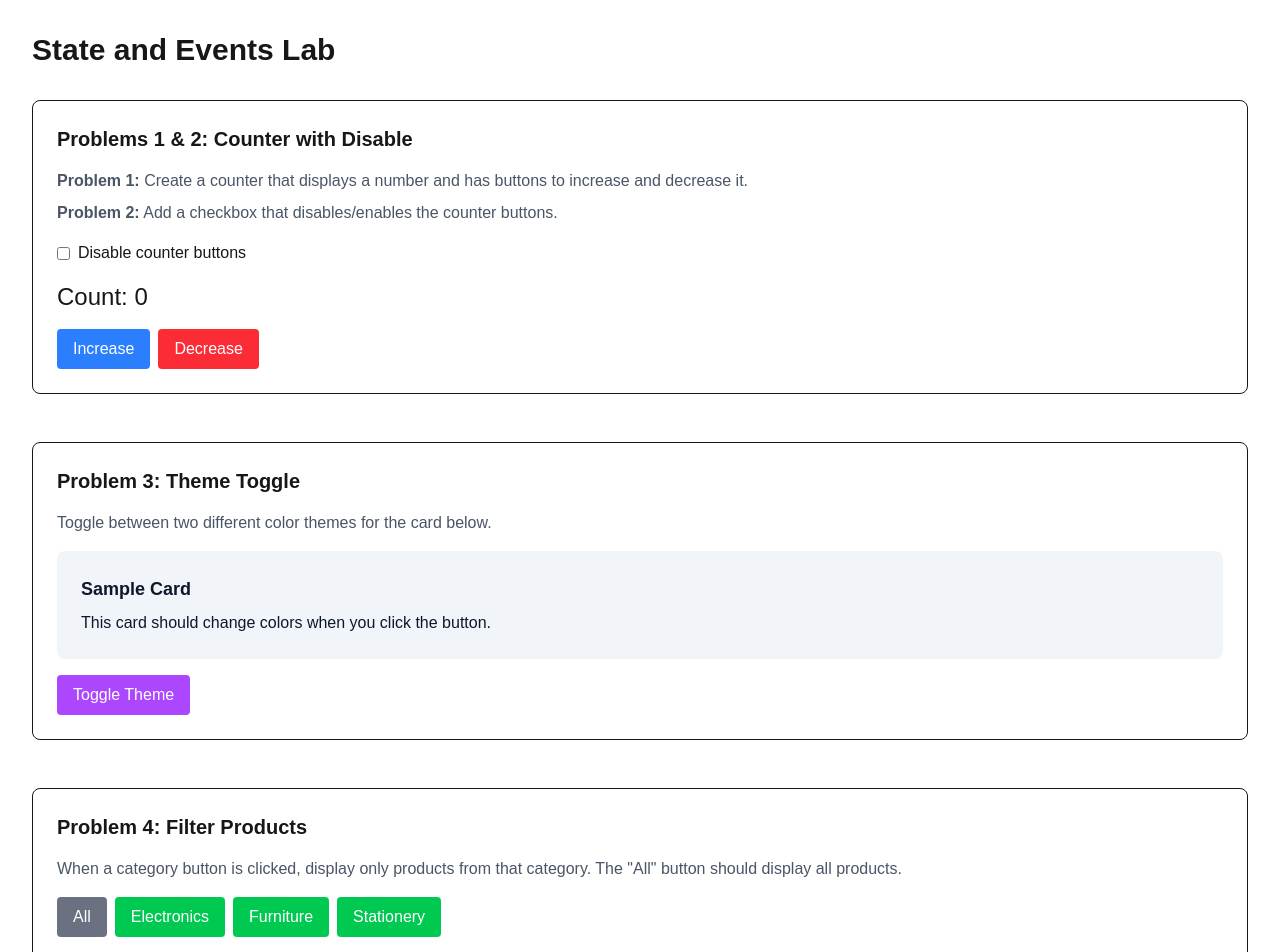
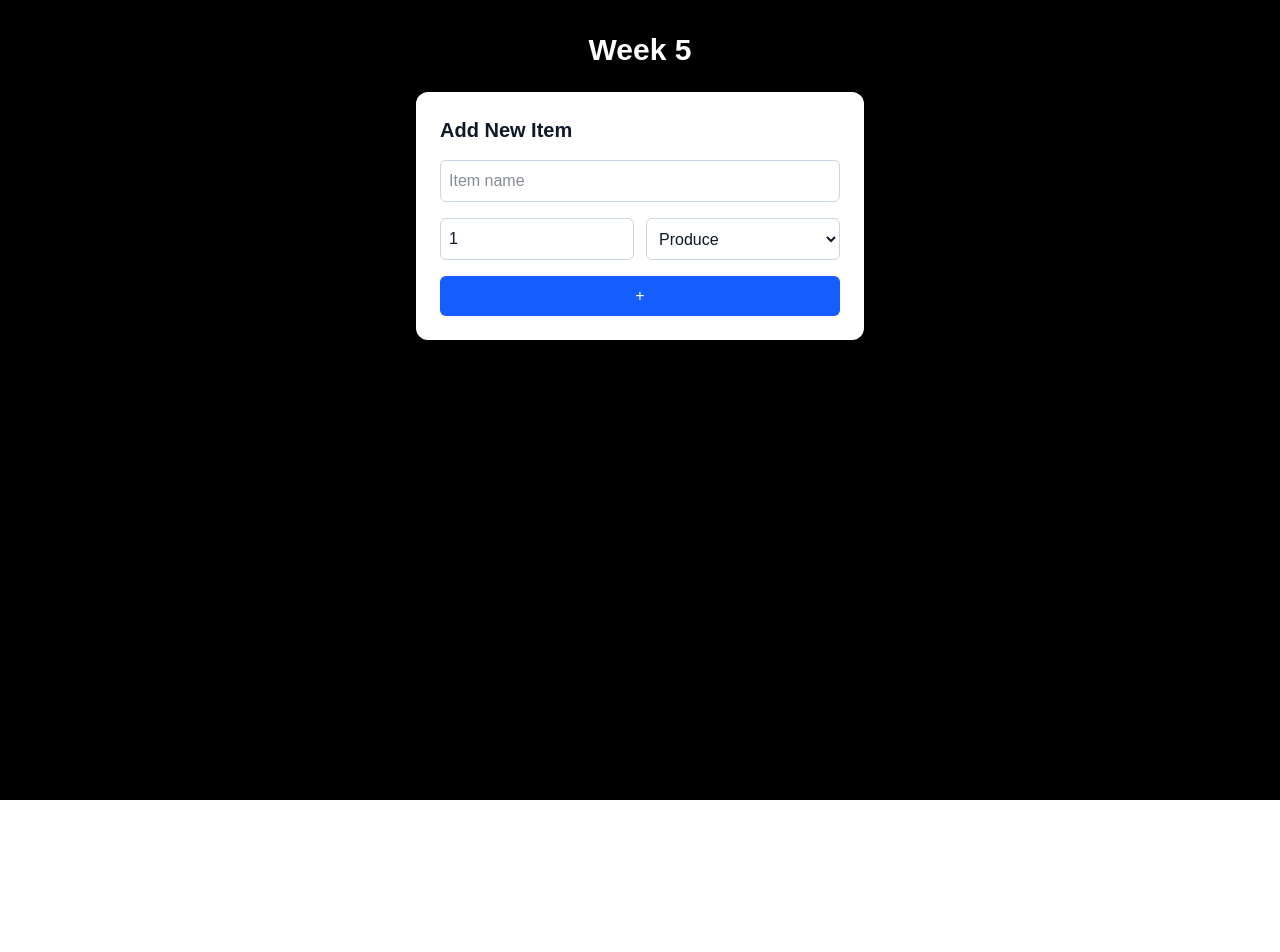
Before and after one commit to afkmary/cprg306-assignments, a Next.js app: page /week-5 in a window 1280 px wide. Shown: the top 952 px of the page. After the commit the page ends 800 px from the top, so only its background shows below. Built offline with nearby package versions, Linux system fonts and the light colour scheme.

Commit message:
replaced page.js with correct code

```diff
--- a/app/week-5/NewItem.js
+++ b/app/week-5/NewItem.js
@@ -18,7 +18,7 @@ export default function NewItem() {
 
     console.log(item);
     alert(
-      `Added: ${item.name || "(no name)"}, quantity: ${item.quantity}, category: ${item.category}`
+      `Added: ${item.name}, quantity: ${item.quantity}, category: ${item.category}`
     );
 
     setName("");
@@ -33,48 +33,31 @@ export default function NewItem() {
     >
       <h2 className="text-xl font-semibold">Add New Item</h2>
 
-      {/* Name */}
-      <div className="space-y-1">
-        <label className="text-sm font-medium" htmlFor="name">
-          Name
-        </label>
+      {/* Name Field */}
       <input
-          id="name"
         type="text"
         required
         value={name}
         onChange={(e) => setName(e.target.value)}
-          className="w-full rounded-md border border-slate-300 p-2 outline-none focus:ring-2 focus:ring-blue-500"
-          placeholder="e.g., Bread"
+        className="w-full rounded-md border border-slate-300 p-2"
+        placeholder="Item name"
       />
-      </div>
 
-      {/* Quantity + Category row */}
+      {/* Quantity + Category */}
       <div className="flex gap-3">
-        <div className="flex-1 space-y-1">
-          <label className="text-sm font-medium" htmlFor="quantity">
-            Quantity
-          </label>
         <input
-            id="quantity"
           type="number"
           min={1}
           max={99}
           value={quantity}
           onChange={(e) => setQuantity(e.target.value)}
-            className="w-full rounded-md border border-slate-300 p-2 outline-none focus:ring-2 focus:ring-blue-500"
+          className="w-full rounded-md border border-slate-300 p-2"
         />
-        </div>
 
-        <div className="flex-1 space-y-1">
-          <label className="text-sm font-medium" htmlFor="category">
-            Category
-          </label>
         <select
-            id="category"
           value={category}
           onChange={(e) => setCategory(e.target.value)}
-            className="w-full rounded-md border border-slate-300 p-2 outline-none focus:ring-2 focus:ring-blue-500"
+          className="w-full rounded-md border border-slate-300 p-2"
         >
           <option value="produce">Produce</option>
           <option value="dairy">Dairy</option>
@@ -89,12 +72,11 @@ export default function NewItem() {
           <option value="other">Other</option>
         </select>
       </div>
-      </div>
 
       {/* Submit */}
       <button
         type="submit"
-        className="w-full rounded-md bg-blue-600 py-2 text-lg font-semibold text-white hover:bg-blue-700 active:scale-[0.99]"
+        className="w-full rounded-md bg-blue-600 py-2 text-white hover:bg-blue-700"
       >
         +
       </button>
--- a/app/week-5/page.js
+++ b/app/week-5/page.js
@@ -1,204 +1,12 @@
-"use client";
+import NewItem from "./NewItem";
 
-import { useState } from "react";
-
-// Sample data for filtering exercise
-const products = [
-  { id: 1, name: "Laptop", category: "electronics", price: 999 },
-  { id: 2, name: "Desk Chair", category: "furniture", price: 199 },
-  { id: 3, name: "Notebook", category: "stationery", price: 5 },
-  { id: 4, name: "Headphones", category: "electronics", price: 149 },
-  { id: 5, name: "Desk Lamp", category: "furniture", price: 45 },
-  { id: 6, name: "Pen Set", category: "stationery", price: 12 },
-];
-
-export default function StateEventsLab() {
-  // PROBLEM 1: Counter
-  const [count, setCount] = useState(0);
-
-  // PROBLEM 2: Disabled checkbox
-  const [isDisabled, setIsDisabled] = useState(false);
-
-  // PROBLEM 3: Theme toggle
-  const [isDarkTheme, setIsDarkTheme] = useState(false);
-
-  // PROBLEM 4: Filter products (start with all)
-  const [filteredProducts, setFilteredProducts] = useState(products);
-
-  function handleFilter(category) {
-    if (category === "all") {
-      setFilteredProducts(products);
-    } else {
-      setFilteredProducts(products.filter((p) => p.category === category));
-    }
-  }
-
-  // PROBLEM 5: Show/Hide content
-  const [showDetails, setShowDetails] = useState(true);
-
+export default function Page() {
   return (
-    <div className="p-8 space-y-12">
-      <h1 className="text-3xl font-bold mb-8">State and Events Lab</h1>
-
-      {/* PROBLEM 1 & 2: Counter with Increase/Decrease + Disabled State */}
-      <section className="border p-6 rounded-lg">
-        <h2 className="text-xl font-semibold mb-4">
-          Problems 1 & 2: Counter with Disable
-        </h2>
-        <p className="text-gray-600 mb-2">
-          <strong>Problem 1:</strong> Create a counter that displays a number
-          and has buttons to increase and decrease it.
-        </p>
-        <p className="text-gray-600 mb-4">
-          <strong>Problem 2:</strong> Add a checkbox that disables/enables the
-          counter buttons.
-        </p>
-
-        {/* Problem 2: Add state to track disabled status */}
-        <div className="mb-4">
-          <label className="flex items-center gap-2">
-            <input
-              type="checkbox"
-              checked={isDisabled}
-              onChange={(e) => setIsDisabled(e.target.checked)}
-            />
-            <span>Disable counter buttons</span>
-          </label>
-        </div>
-
-        {/* (Problem 1): Display the counter value */}
-        <div className="text-2xl mb-4">Count: {count}</div>
-
-        {/* (Problem 1): onClick handlers to modify the counter */}
-        {/* (Problem 2): Add disabled={isDisabled} attribute to both buttons */}
-        <div className="space-x-2">
-          <button
-            disabled={isDisabled}
-            onClick={() => setCount((c) => c + 1)}
-            className="px-4 py-2 bg-blue-500 text-white rounded disabled:bg-gray-300 disabled:cursor-not-allowed"
-          >
-            Increase
-          </button>
-          <button
-            disabled={isDisabled}
-            onClick={() => setCount((c) => c - 1)}
-            className="px-4 py-2 bg-red-500 text-white rounded disabled:bg-gray-300 disabled:cursor-not-allowed"
-          >
-            Decrease
-          </button>
-        </div>
-      </section>
-
-      {/* PROBLEM 3: Theme Toggle on Card */}
-      <section className="border p-6 rounded-lg">
-        <h2 className="text-xl font-semibold mb-4">Problem 3: Theme Toggle</h2>
-        <p className="text-gray-600 mb-4">
-          Toggle between two different color themes for the card below.
-        </p>
-
-        <div
-          className={
-            isDarkTheme
-              ? "p-6 rounded-lg bg-slate-900 text-white"
-              : "p-6 rounded-lg bg-slate-100 text-slate-900"
-          }
-        >
-          <h3 className="text-lg font-semibold mb-2">Sample Card</h3>
-          <p>This card should change colors when you click the button.</p>
-        </div>
-
-        <button
-          onClick={() => setIsDarkTheme((t) => !t)}
-          className="mt-4 px-4 py-2 bg-purple-500 text-white rounded"
-        >
-          Toggle Theme
-        </button>
-      </section>
-
-      {/* PROBLEM 4: Filter Array by Category */}
-      <section className="border p-6 rounded-lg">
-        <h2 className="text-xl font-semibold mb-4">
-          Problem 4: Filter Products
-        </h2>
-        <p className="text-gray-600 mb-4">
-          When a category button is clicked, display only products from that
-          category. The "All" button should display all products.
-        </p>
-
-        <div className="space-x-2 mb-4">
-          <button
-            onClick={() => handleFilter("all")}
-            className="px-4 py-2 bg-gray-500 text-white rounded"
-          >
-            All
-          </button>
-          <button
-            onClick={() => handleFilter("electronics")}
-            className="px-4 py-2 bg-green-500 text-white rounded"
-          >
-            Electronics
-          </button>
-          <button
-            onClick={() => handleFilter("furniture")}
-            className="px-4 py-2 bg-green-500 text-white rounded"
-          >
-            Furniture
-          </button>
-          <button
-            onClick={() => handleFilter("stationery")}
-            className="px-4 py-2 bg-green-500 text-white rounded"
-          >
-            Stationery
-          </button>
-        </div>
-
-        {/* Map over your state variable and display each product */}
-        <div className="space-y-2">
-          {filteredProducts.map((p) => (
-            <div key={p.id} className="p-3 bg-gray-50 rounded">
-              <span className="font-semibold text-slate-900">{p.name}</span> -{" "}
-              <span className="text-gray-600"> {p.category}</span> -{" "}
-              <span className="text-green-600"> ${p.price}</span>
-            </div>
-          ))}
-        </div>
-      </section>
-
-      {/* PROBLEM 5: Show/Hide Content Toggle */}
-      <section className="border p-6 rounded-lg">
-        <h2 className="text-xl font-semibold mb-4">
-          Problem 5: Show/Hide Toggle
-        </h2>
-        <p className="text-gray-600 mb-4">
-          Create a button that shows and hides the content below. The button
-          text should change based on whether content is visible.
-        </p>
-
-        {/* Add state to track whether content is visible (boolean) */}
-        {/* Add onClick handler to toggle the visibility state */}
-        {/* Use ternary operator to change button text between "Show" and "Hide" */}
-        <button
-          onClick={() => setShowDetails((prev) => !prev)}
-          className={`px-4 py-2 text-white rounded mb-4 ${showDetails ? "bg-rose-500 hover:bg-rose-600" : "bg-indigo-500 hover:bg-indigo-600"
-            }`}
-        >
-          {showDetails ? "Hide Details" : "Show Details"}
-        </button>
-
-        {showDetails && (
-          <div className="p-4 bg-indigo-50 border-l-4 border-indigo-500 rounded">
-            <h3 className="font-semibold mb-2">Hidden Content</h3>
-            <p>
-              This content should toggle on and off when you click the button
-              above.
-            </p>
-            <p className="text-sm text-gray-600 mt-2">
-              his pattern is commonly used for FAQs, expandable sections, and
-              accordions.
-            </p>
-          </div>
-        )}
-      </section>
-    </div>
+    <main className="min-h-screen bg-black p-8 text-white">
+      <div className="mx-auto flex max-w-2xl flex-col items-center gap-6">
+        <h1 className="text-3xl font-bold">Week 5</h1>
+        <NewItem />
+      </div>
+    </main>
   );
 }
```
Lines whose indentation alone changed are shown as unchanged.
